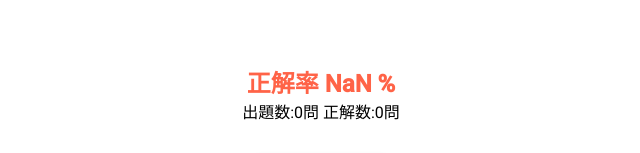
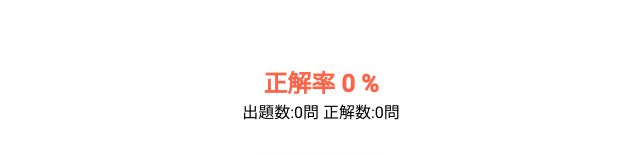
Before and after one commit to abe127/angular-test, an Angular app in the folder app/: page /home in a window 1280 px wide. Shown: the part 240-393 px from the top of the page, without its empty margins (319-959 px from the left). Built offline with nearby package versions, Linux system fonts and the light colour scheme; what @angular/material-moment-adapter, ken-all would draw is missing.

Commit message:
LocalStorageにデータがない場合は0%と表示する

```diff
--- a/app/src/app/pages/home/home.component.ts
+++ b/app/src/app/pages/home/home.component.ts
@@ -19,7 +19,7 @@ export class HomeComponent implements OnInit {
     this.quizService.initQuiz();
     this.totalAnswers = this.quizService.totalAnswers;
     this.totalQuestions = this.quizService.totalQuestions;
-    this.correctAnswerRate = Math.round(this.totalAnswers * 100 / this.totalQuestions);
+    this.correctAnswerRate = this.totalQuestions > 0 ? Math.round(this.totalAnswers * 100 / this.totalQuestions) : 0;
   }
 
   startQuiz(isConfirmAnswer:boolean) {
```
